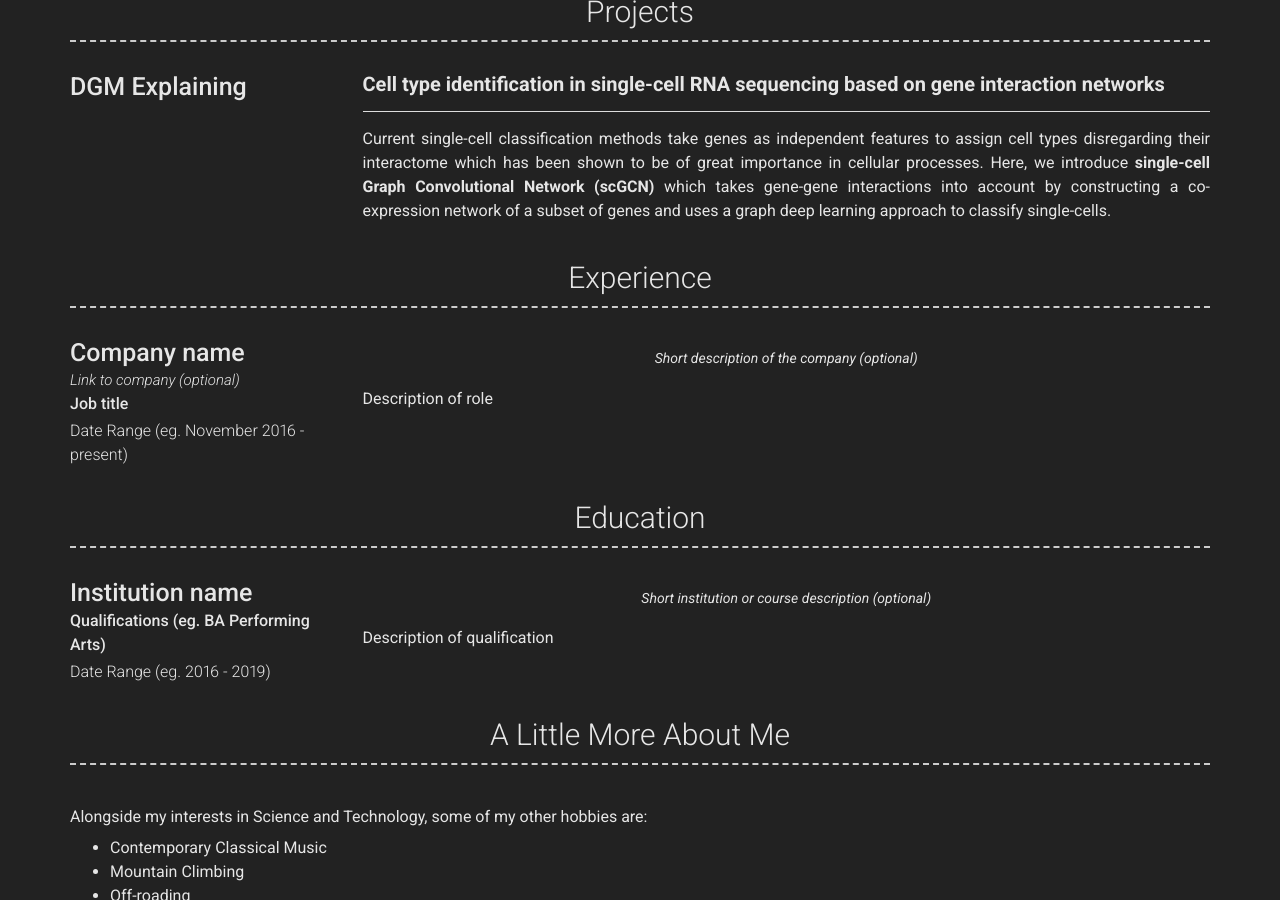
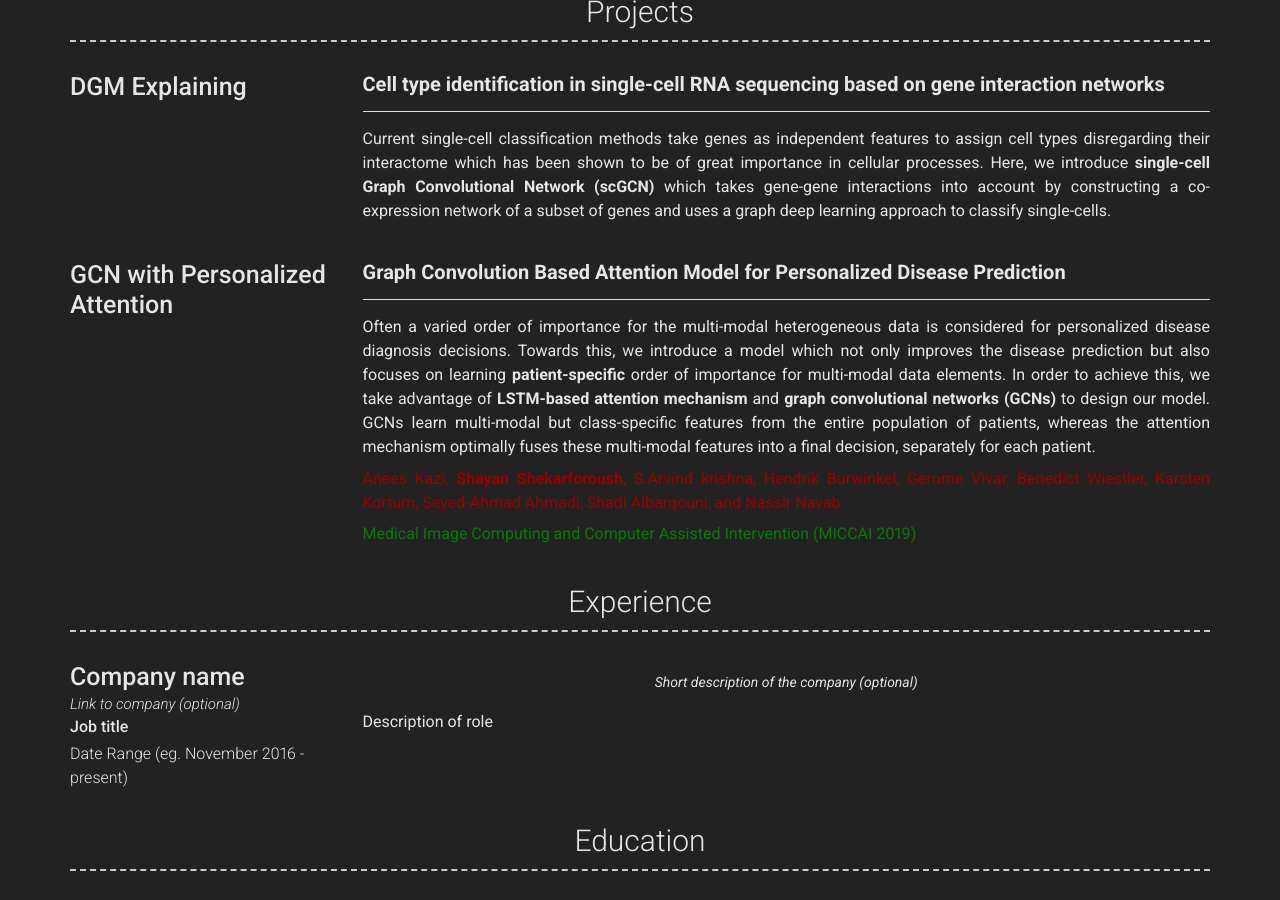
Before and after one commit to sfch1999/sfch1999.github.io, a Jekyll site: the page built from index.md, in a window 1280 px wide and 900 px high, scrolled down 535 px. Built offline with Jekyll 4.4.1, drawn with Linux system fonts in a browser that asks for light colours; nearby versions of some CDN libraries.

Commit message:
testing project pic

```diff
--- a/_data/projects.yml
+++ b/_data/projects.yml
@@ -10,3 +10,22 @@
     their interactome which has been shown to be of great importance in cellular processes. Here, we introduce
     **single-cell Graph Convolutional Network (scGCN)** which takes gene-gene interactions into account by constructing
     a co-expression network of a subset of genes and uses a graph deep learning approach to classify single-cells.
+
+- name: GCN with Personalized Attention
+  image: assets/papyon.jpeg
+  description: |
+    ## **Graph Convolution Based Attention Model for Personalized Disease Prediction**
+
+    ---
+
+    Often a varied order of importance for the multi-modal heterogeneous data is considered for personalized disease diagnosis decisions.
+    Towards this, we introduce a model which not only improves the disease prediction but also focuses on
+    learning **patient-specific** order of importance for multi-modal data elements.
+    In order to achieve this, we take advantage of **LSTM-based attention mechanism** and **graph convolutional networks (GCNs)**
+    to design our model. GCNs learn multi-modal but class-specific features from the entire population of patients,
+    whereas the attention mechanism optimally fuses these multi-modal features into a final decision, separately for each patient.
+
+    <span style="color:#900"> Anees Kazi, **Shayan Shekarforoush**, S.Arvind krishna, Hendrik Burwinkel, Gerome Vivar, Benedict Wiestler, Karsten Kortum,
+    Seyed-Ahmad Ahmadi, Shadi Albarqouni, and Nassir Navab </span>
+
+    <span style="color:green"> Medical Image Computing and Computer Assisted Intervention (MICCAI 2019) </span>
```
